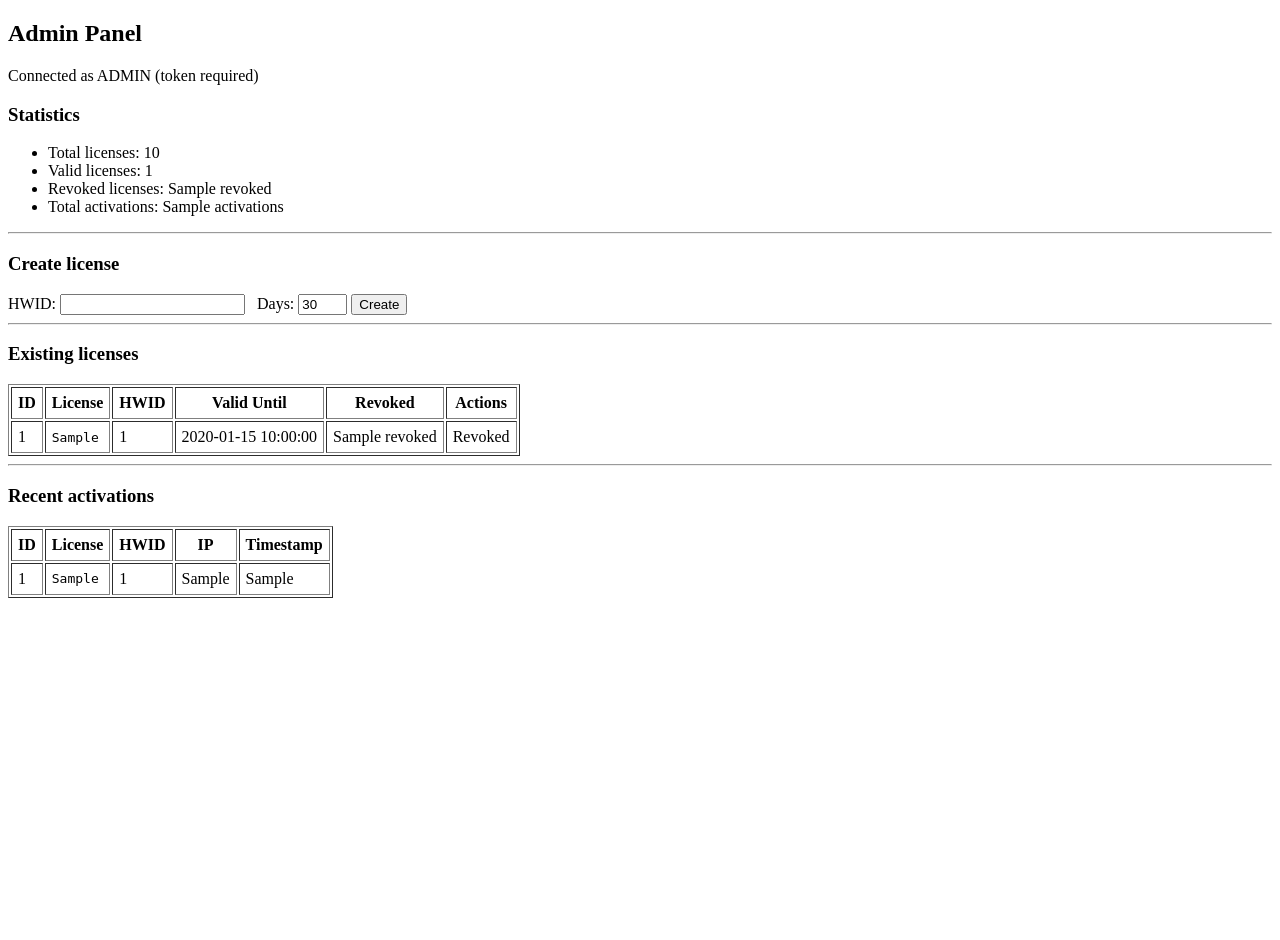
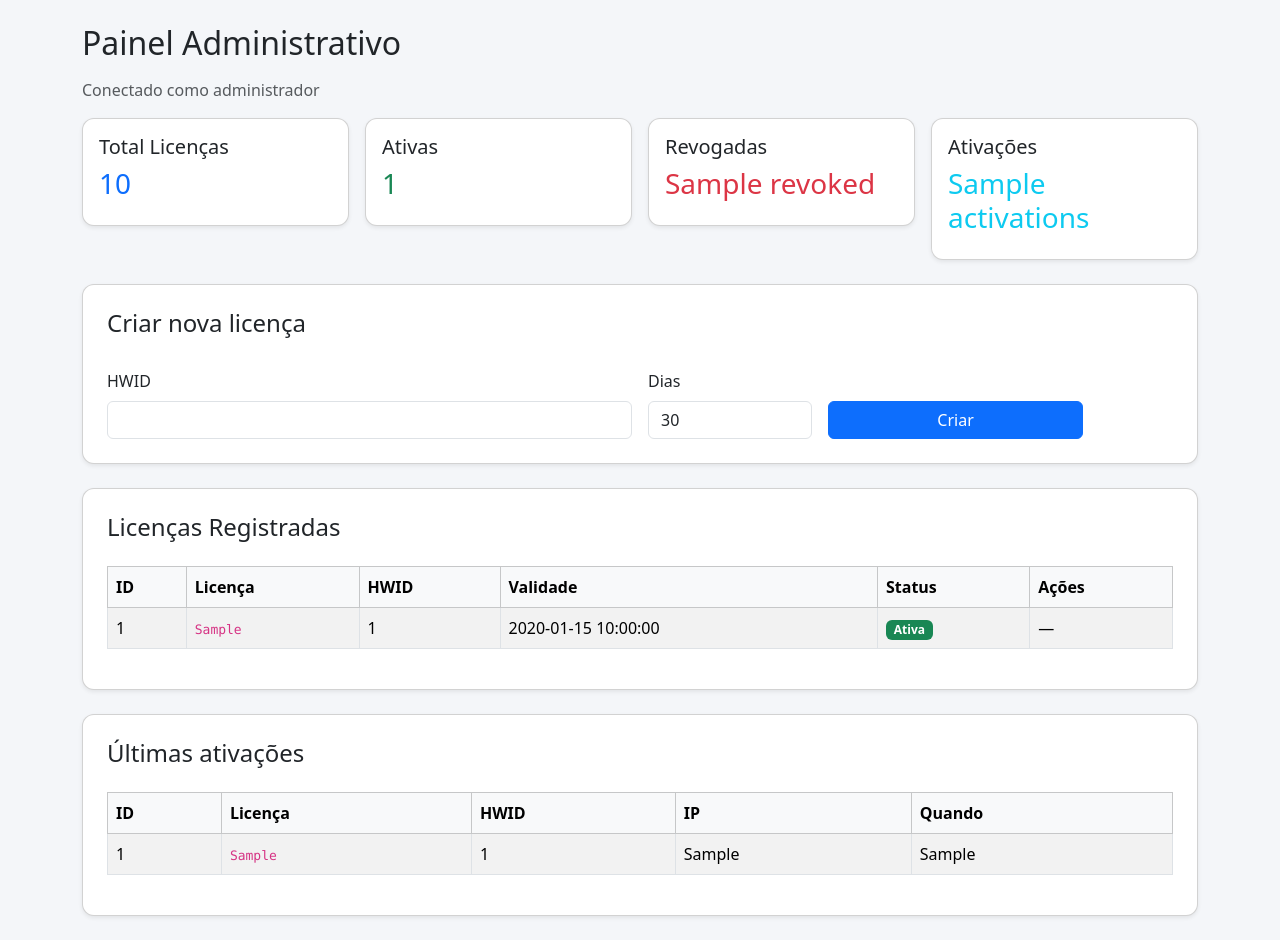
Before and after one commit to jamesdonizeti-blip/ServidorLicencas, a Flask app: template templates/admin.html in a window 1280 px wide. Before the commit the page ends 598 px from the top, so only its background shows below. Run offline with Flask 3, Linux system fonts and the light colour scheme; the template is opened without the code that fills it: most values are stand-ins (such as "Sample title", 1, 10 or a date in 2020).

Commit message:
admin.html

```diff
--- a/templates/admin.html
+++ b/templates/admin.html
@@ -1,89 +1,170 @@
 <!DOCTYPE html>
-<html>
+<html lang="pt-br">
 <head>
     <meta charset="UTF-8">
-    <title>Admin - License Manager</title>
+    <title>Painel Admin - Licenças</title>
+
+    <!-- BOOTSTRAP -->
+    <link href="https://cdn.jsdelivr.net/npm/bootstrap@5.3.2/dist/css/bootstrap.min.css" rel="stylesheet">
+
+    <style>
+        body { background: #f4f6f9; }
+        .card { border-radius: 12px; }
+        .table td, .table th { vertical-align: middle; }
+        code { font-size: 13px; }
+    </style>
 </head>
 
-<body>
-<h2>Admin Panel</h2>
-<p>Connected as ADMIN (token required)</p>
+<body class="p-4">
 
-<h3>Statistics</h3>
-<ul>
-    <li>Total licenses: {{ stats.total }}</li>
-    <li>Valid licenses: {{ stats.valid }}</li>
-    <li>Revoked licenses: {{ stats.revoked }}</li>
-    <li>Total activations: {{ stats.activations }}</li>
-</ul>
+<div class="container">
+    <h2 class="mb-3">Painel Administrativo</h2>
+    <p class="text-muted">Conectado como administrador</p>
 
-<hr>
+    <!-- ======================= -->
+    <!-- CARDS DE ESTATÍSTICAS -->
+    <!-- ======================= -->
+    <div class="row g-3 mb-4">
 
-<h3>Create license</h3>
-<form method="post" action="/admin/create?token={{ token }}">
-    HWID:
-    <input name="hwid" required>
-    &nbsp; Days:
-    <input name="days" value="30" size="3">
-    <button type="submit">Create</button>
+        <div class="col-md-3">
+            <div class="card shadow-sm p-3">
+                <h5>Total Licenças</h5>
+                <h3 class="text-primary">{{ stats.total }}</h3>
+            </div>
+        </div>
+
+        <div class="col-md-3">
+            <div class="card shadow-sm p-3">
+                <h5>Ativas</h5>
+                <h3 class="text-success">{{ stats.valid }}</h3>
+            </div>
+        </div>
+
+        <div class="col-md-3">
+            <div class="card shadow-sm p-3">
+                <h5>Revogadas</h5>
+                <h3 class="text-danger">{{ stats.revoked }}</h3>
+            </div>
+        </div>
+
+        <div class="col-md-3">
+            <div class="card shadow-sm p-3">
+                <h5>Ativações</h5>
+                <h3 class="text-info">{{ stats.activations }}</h3>
+            </div>
+        </div>
+
+    </div>
+
+    <!-- ======================= -->
+    <!-- CRIAÇÃO DE LICENÇA -->
+    <!-- ======================= -->
+    <div class="card shadow-sm p-4 mb-4">
+        <h4>Criar nova licença</h4>
+        <form class="row g-3 mt-2" method="post" action="/admin/create?token={{ token }}">
+            <div class="col-md-6">
+                <label class="form-label">HWID</label>
+                <input name="hwid" class="form-control" required>
+            </div>
+
+            <div class="col-md-2">
+                <label class="form-label">Dias</label>
+                <input name="days" type="number" value="30" class="form-control">
+            </div>
+
+            <div class="col-md-3 d-flex align-items-end">
+                <button class="btn btn-primary w-100">Criar</button>
+            </div>
         </form>
+    </div>
 
-<hr>
+    <!-- ======================= -->
+    <!-- TABELA DE LICENÇAS -->
+    <!-- ======================= -->
+    <div class="card shadow-sm p-4 mb-4">
+        <h4>Licenças Registradas</h4>
 
-<h3>Existing licenses</h3>
-<table border="1" cellpadding="6">
+        <div class="table-responsive mt-3">
+            <table class="table table-bordered table-striped">
+                <thead class="table-light">
                 <tr>
                     <th>ID</th>
-        <th>License</th>
+                    <th>Licença</th>
                     <th>HWID</th>
-        <th>Valid Until</th>
-        <th>Revoked</th>
-        <th>Actions</th>
+                    <th>Validade</th>
+                    <th>Status</th>
+                    <th>Ações</th>
                 </tr>
+                </thead>
 
+                <tbody>
                 {% for r in licenses %}
                 <tr>
                     <td>{{ r.id }}</td>
-        <td style="font-family: monospace">{{ r.license_key }}</td>
+                    <td><code>{{ r.license_key }}</code></td>
                     <td>{{ r.hwid }}</td>
                     <td>{{ r.valid_until }}</td>
-        <td>{{ r.revoked }}</td>
+
+                    <td>
+                        {% if r.revoked == 1 %}
+                            <span class="badge bg-danger">Revogada</span>
+                        {% else %}
+                            <span class="badge bg-success">Ativa</span>
+                        {% endif %}
+                    </td>
+
                     <td>
                         {% if r.revoked == 0 %}
-            <form style="display:inline" method="post" action="/admin/revoke?token={{ token }}">
+                        <form method="post" action="/admin/revoke?token={{ token }}">
                             <input type="hidden" name="license_key" value="{{ r.license_key }}">
-                <button type="submit">Revoke</button>
+                            <button class="btn btn-sm btn-danger">Revogar</button>
                         </form>
                         {% else %}
-            Revoked
+                        —
                         {% endif %}
                     </td>
                 </tr>
                 {% endfor %}
+                </tbody>
             </table>
+        </div>
+    </div>
 
-<hr>
+    <!-- ======================= -->
+    <!-- ATIVAÇÕES RECENTES -->
+    <!-- ======================= -->
+    <div class="card shadow-sm p-4">
+        <h4>Últimas ativações</h4>
 
-<h3>Recent activations</h3>
-<table border="1" cellpadding="6">
+        <div class="table-responsive mt-3">
+            <table class="table table-bordered table-striped">
+                <thead class="table-light">
                 <tr>
                     <th>ID</th>
-        <th>License</th>
+                    <th>Licença</th>
                     <th>HWID</th>
                     <th>IP</th>
-        <th>Timestamp</th>
+                    <th>Quando</th>
                 </tr>
+                </thead>
 
+                <tbody>
                 {% for a in activations %}
                 <tr>
                     <td>{{ a.id }}</td>
-        <td style="font-family: monospace">{{ a.license_key }}</td>
+                    <td><code>{{ a.license_key }}</code></td>
                     <td>{{ a.hwid }}</td>
                     <td>{{ a.ip }}</td>
                     <td>{{ a.ts }}</td>
                 </tr>
                 {% endfor %}
+                </tbody>
             </table>
+        </div>
+
+    </div>
+
+</div>
 
 </body>
 </html>
```
Lines whose indentation alone changed are shown as unchanged.
